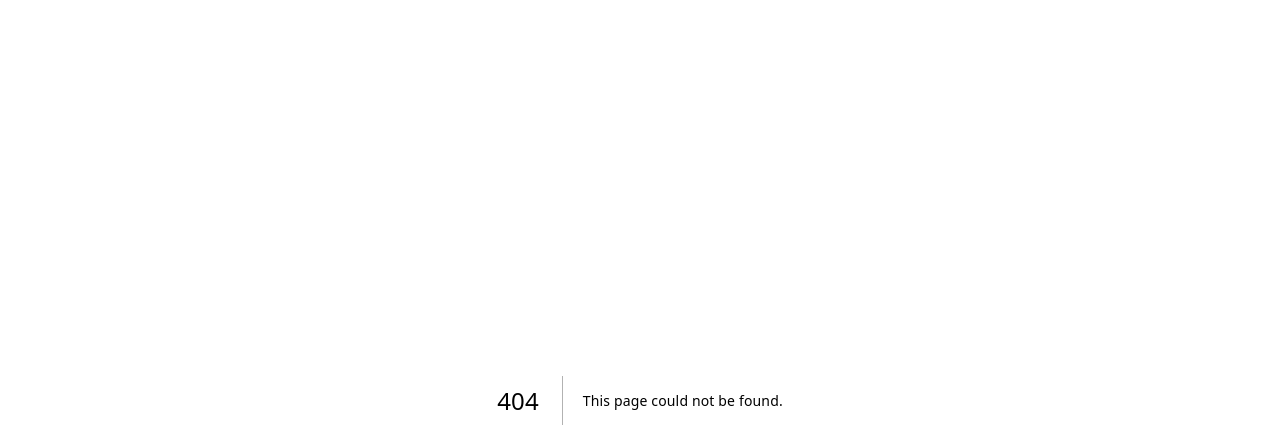
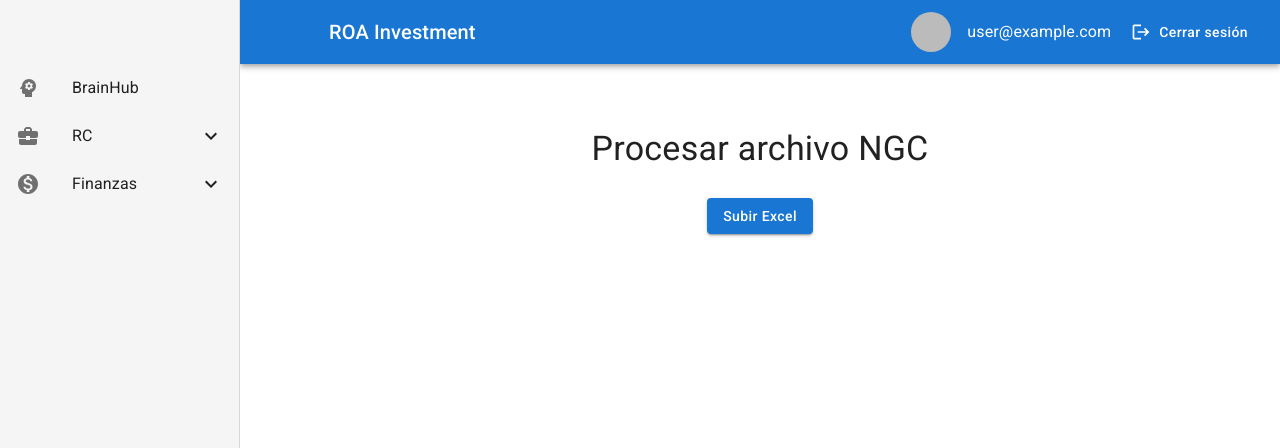
Before and after one commit to abecker-roainv/roainv-prod, a Next.js app: page /finanzas/ngc in a window 1280 px wide. Before the commit this address had no page. Shown: the top 448 px of the page. Built offline with nearby package versions, Linux system fonts and the light colour scheme; no server answers; sample sign-in values are in the browser's storage.

Commit message:
Commit 2

```diff
--- /dev/null
+++ b/app/(protected)/finanzas/ngc/page.js
@@ -0,0 +1,114 @@
+"use client";
+
+import React, { useState } from "react";
+import { Button, Container, Typography, Box, CircularProgress, IconButton, Tooltip } from "@mui/material";
+import ContentCopyIcon from "@mui/icons-material/ContentCopy";
+
+const NGCPage = () => {
+  const [xmlData, setXmlData] = useState("");
+  const [loading, setLoading] = useState(false);
+  const [copied, setCopied] = useState(false);
+
+  const handleFileUpload = async (event) => {
+    setLoading(true);
+    const formData = new FormData();
+    formData.append("file", event.target.files[0]);
+
+    try {
+      const response = await fetch("/api/ngc", {
+        method: "POST",
+        body: formData,
+      });
+
+      if (response.ok) {
+        const xml = await response.text();
+        setXmlData(xml);
+      } else {
+        alert("Error al procesar el archivo");
+      }
+    } catch (error) {
+      alert("Error en la conexión con el servidor");
+    } finally {
+      setLoading(false);
+    }
+  };
+
+  const handleDownload = () => {
+    const blob = new Blob([xmlData], { type: "application/xml" });
+    const url = URL.createObjectURL(blob);
+    const link = document.createElement("a");
+    link.href = url;
+    link.download = "ngc-data.xml";
+    link.click();
+    URL.revokeObjectURL(url);
+  };
+
+  const handleCopy = () => {
+    navigator.clipboard.writeText(xmlData).then(() => {
+      setCopied(true);
+      setTimeout(() => setCopied(false), 2000); // Reset copied state after 2 seconds
+    });
+  };
+
+  return (
+    <Container maxWidth="md">
+      <Box sx={{ textAlign: "center", mt: 4 }}>
+        <Typography variant="h4" gutterBottom>
+          Procesar archivo NGC
+        </Typography>
+        <Button
+          variant="contained"
+          component="label"
+          sx={{ mt: 2 }}
+          disabled={loading}
+        >
+          {loading ? <CircularProgress size={24} /> : "Subir Excel"}
+          <input type="file" hidden onChange={handleFileUpload} />
+        </Button>
+        {xmlData && (
+          <Box sx={{ mt: 4 }}>
+            <Typography variant="h6">XML generado:</Typography>
+            <Box
+              component="pre"
+              sx={{
+                textAlign: "left",
+                backgroundColor: "#f4f4f4",
+                padding: 2,
+                borderRadius: 2,
+                maxHeight: 300,
+                overflow: "auto",
+                mt: 2,
+                position: "relative",
+              }}
+            >
+              <code>{xmlData}</code>
+              <Tooltip title={copied ? "Copiado" : "Copiar al portapapeles"}>
+                <IconButton
+                  onClick={handleCopy}
+                  sx={{
+                    position: "absolute",
+                    top: 8,
+                    right: 8,
+                    color: copied ? "green" : "gray",
+                  }}
+                >
+                  <ContentCopyIcon />
+                </IconButton>
+              </Tooltip>
+            </Box>
+            <Button
+              variant="outlined"
+              color="primary"
+              sx={{ mt: 2 }}
+              onClick={handleDownload}
+            >
+              Descargar XML
+            </Button>
+          </Box>
+        )}
+      </Box>
+    </Container>
+  );
+};
+
+export default NGCPage;
--- a/app/components/Sidebar.js
+++ b/app/components/Sidebar.js
@@ -1,42 +1,38 @@
-// /app/components/Sidebar.js
 'use client';
 import { useState } from 'react';
 import {
-  Box,
   Drawer,
   List,
   ListItem,
   ListItemButton,
   ListItemIcon,
   ListItemText,
-  IconButton,
   Collapse
 } from '@mui/material';
 import {
-  ChevronLeft as ChevronLeftIcon,
-  Menu as MenuIcon,
   Psychology as PsychologyIcon,
   BusinessCenter as BusinessIcon,
   ExpandLess,
   ExpandMore,
-  SmartToy as AIIcon
+  SmartToy as AIIcon,
+  MonetizationOn as FinanceIcon,
 } from '@mui/icons-material';
-import { usePathname, useRouter } from 'next/navigation';
+import { usePathname } from 'next/navigation';
 import Link from 'next/link';
 
 const DRAWER_WIDTH = 240;
 
 export default function Sidebar() {
-  const [open, setOpen] = useState(false);
+  const pathname = usePathname();
   const [rcSubmenuOpen, setRcSubmenuOpen] = useState(false);
-  const pathname = usePathname();
-
-  const toggleDrawer = () => {
-    setOpen(!open);
-  };
+  const [financeSubmenuOpen, setFinanceSubmenuOpen] = useState(false);
 
   const toggleRcSubmenu = () => {
     setRcSubmenuOpen(!rcSubmenuOpen);
+  };
+
+  const toggleFinanceSubmenu = () => {
+    setFinanceSubmenuOpen(!financeSubmenuOpen);
   };
 
   const NavLink = ({ href, icon, text, indent = false }) => (
@@ -62,7 +58,6 @@ export default function Sidebar() {
         <ListItemText
           primary={text}
           sx={{
-            opacity: open ? 1 : 0,
             '& .MuiTypography-root': {
               fontSize: indent ? '0.9rem' : '1rem',
               whiteSpace: 'normal',
@@ -75,38 +70,18 @@ export default function Sidebar() {
   );
 
   return (
-    <>
-      <IconButton
-        color="inherit"
-        aria-label="abrir menú"
-        onClick={toggleDrawer}
-        edge="start"
-        sx={{
-          position: 'fixed',
-          left: open ? DRAWER_WIDTH : 0,
-          top: '12px',
-          transition: 'left 0.2s',
-          zIndex: 1300,
-        }}
-      >
-        {open ? <ChevronLeftIcon /> : <MenuIcon />}
-      </IconButton>
-
     <Drawer
       variant="permanent"
       sx={{
-          width: open ? DRAWER_WIDTH : 65,
-          transition: 'width 0.2s',
+        width: DRAWER_WIDTH,
         '& .MuiDrawer-paper': {
-            width: open ? DRAWER_WIDTH : 65,
-            transition: 'width 0.2s',
-            overflowX: 'hidden',
+          width: DRAWER_WIDTH,
           backgroundColor: '#f5f5f5',
           borderRight: '1px solid rgba(0, 0, 0, 0.12)',
           pt: 7,
         },
       }}
-        open={open}
+      open={true} // Siempre abierto
     >
       <List>
         <ListItem disablePadding>
@@ -122,15 +97,12 @@ export default function Sidebar() {
             <ListItemIcon>
               <BusinessIcon />
             </ListItemIcon>
-              <ListItemText
-                primary="RC"
-                sx={{ opacity: open ? 1 : 0 }}
-              />
-              {open && (rcSubmenuOpen ? <ExpandLess /> : <ExpandMore />)}
+            <ListItemText primary="RC" />
+            {rcSubmenuOpen ? <ExpandLess /> : <ExpandMore />}
           </ListItemButton>
         </ListItem>
 
-          <Collapse in={rcSubmenuOpen && open} timeout="auto" unmountOnExit>
+        <Collapse in={rcSubmenuOpen} timeout="auto" unmountOnExit>
           <List component="div" disablePadding>
             <NavLink
               href="/rc/condiciones-comerciales"
@@ -140,8 +112,28 @@ export default function Sidebar() {
             />
           </List>
         </Collapse>
+
+        <ListItem disablePadding>
+          <ListItemButton onClick={toggleFinanceSubmenu}>
+            <ListItemIcon>
+              <FinanceIcon />
+            </ListItemIcon>
+            <ListItemText primary="Finanzas" />
+            {financeSubmenuOpen ? <ExpandLess /> : <ExpandMore />}
+          </ListItemButton>
+        </ListItem>
+
+        <Collapse in={financeSubmenuOpen} timeout="auto" unmountOnExit>
+          <List component="div" disablePadding>
+            <NavLink
+              href="/finanzas/ngc"
+              icon={<AIIcon />}
+              text="NGC"
+              indent
+            />
+          </List>
+        </Collapse>
       </List>
     </Drawer>
-    </>
   );
 }
--- a/package.json
+++ b/package.json
@@ -17,10 +17,13 @@
     "@mui/lab": "^6.0.0-beta.14",
     "@mui/material": "^6.1.7",
     "@mui/x-data-grid": "^7.22.2",
+    "fast-xml-parser": "^4.5.0",
+    "formidable": "^3.5.2",
     "next": "14.0.3",
     "next-auth": "^4.24.10",
     "openai": "^4.72.0",
     "react": "^18",
-    "react-dom": "^18"
+    "react-dom": "^18",
+    "xlsx": "^0.18.5"
   }
 }
--- /dev/null
+++ b/pages/api/ngc.js
@@ -0,0 +1,110 @@
+import formidable from "formidable";
+import * as XLSX from "xlsx";
+import { XMLBuilder } from "fast-xml-parser";
+
+export const config = {
+  api: {
+    bodyParser: false,
+  },
+};
+
+const parseExcelToJson = (filePath) => {
+  const workbook = XLSX.readFile(filePath);
+  const sheetName = workbook.SheetNames[0];
+  const sheetData = XLSX.utils.sheet_to_json(workbook.Sheets[sheetName]);
+
+  // Agrupar fondos y participantes
+  const fondosMap = new Map();
+
+  sheetData.forEach(row => {
+    const fondoKey = `${row["rutFondo"]}-${row["digitoFondo"]}`;
+    if (!fondosMap.has(fondoKey)) {
+      fondosMap.set(fondoKey, {
+        rutFondo: row["rutFondo"],
+        digitoFondo: row["digitoFondo"],
+        denominacionFondo: row["denominacionFondo"],
+        valorActivos: parseFloat(row["valorActivos"]).toFixed(2),
+        valorPasivos: parseFloat(row["valorPasivos"]).toFixed(2),
+        criteriosContables: row["criteriosContables"],
+        participes: []
+      });
+    }
+
+    fondosMap.get(fondoKey).participes.push({
+      rutAportante: row["rutAportante"] || null,
+      digitoAportante: row["digitoAportante"] || null,
+      extranjero: row["extranjero"] || null,
+      apellidoPaterno: row["apellidoPaterno"] || null,
+      apellidoMaterno: row["apellidoMaterno"] || null,
+      primerNombre: row["primerNombre"] || null,
+      segundoNombre: row["segundoNombre"] || null,
+      montoParticipacion: parseFloat(row["montoParticipacion"]).toFixed(2),
+      numeroCuotas: parseFloat(row["numeroCuotas"]).toFixed(2),
+    });
+  });
+
+  return {
+    informacionAFIP: {
+      periodoInformacion: sheetData[0]["periodoInformacion"],
+      rutEntidad: sheetData[0]["rutEntidad"],
+      digitoEntidad: sheetData[0]["digitoEntidad"],
+      fondos: {
+        fondoInversionPrivado: Array.from(fondosMap.values()).map(fondo => ({
+          ...fondo,
+          participes: { aportante: fondo.participes }
+        }))
+      }
+    }
+  };
+};
+
+const handler = async (req, res) => {
+  if (req.method !== "POST") {
+    return res.status(405).json({ error: "Método no permitido" });
+  }
+
+  const form = formidable({
+    keepExtensions: true,
+  });
+
+  return new Promise((resolve, reject) => {
+    form.parse(req, async (err, fields, files) => {
+      if (err) {
+        res.status(500).json({ error: "Error al procesar el archivo" });
+        return resolve();
+      }
+
+      const file = files?.file?.[0] || files?.file;
+      if (!file?.filepath) {
+        res.status(400).json({ error: "No se encontró el archivo cargado" });
+        return resolve();
+      }
+
+      try {
+        const jsonData = parseExcelToJson(file.filepath);
+        const builder = new XMLBuilder({
+          format: true,
+          indentBy: "  ",
+          suppressEmptyNode: true,
+          processEmptyNode: (nodeName) => `<${nodeName} />`,
+        });
+
+        let xmlData = builder.build(jsonData);
+        xmlData = xmlData.replace(/\/>$/gm, ' />');
+
+        // Agregar encabezado XML
+        const xmlWithHeader = `<?xml version="1.0" encoding="utf-8"?>\n${xmlData}`;
+
+        res.setHeader("Content-Type", "application/xml");
+        res.status(200).send(xmlWithHeader);
+        resolve();
+      } catch (error) {
+        console.error(error);
+        res.status(500).json({ error: "Error al procesar el archivo Excel" });
+        resolve();
+      }
+    });
+  });
+};
+
+export default handler;
```
Also changed, not shown: 1 other file (tests, documents, lock files or other folders). Lines whose indentation alone changed are shown as unchanged.
